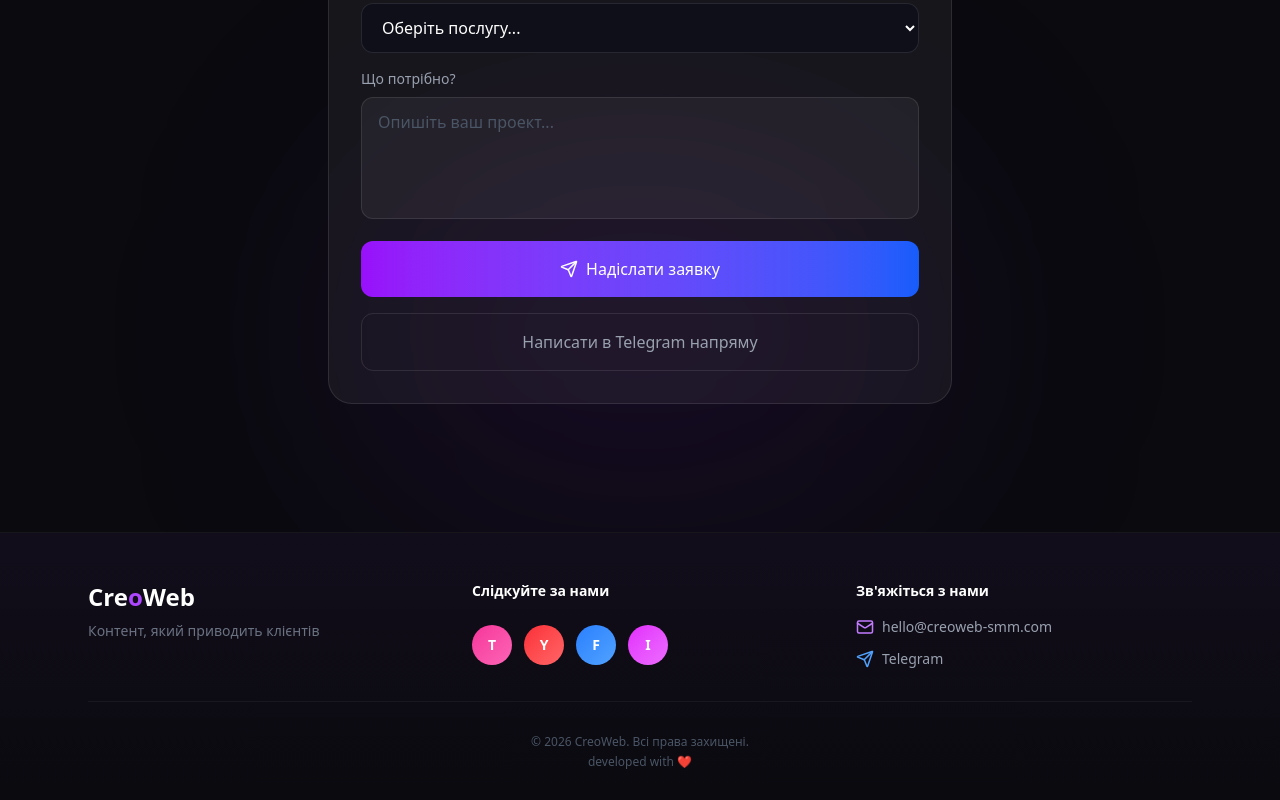
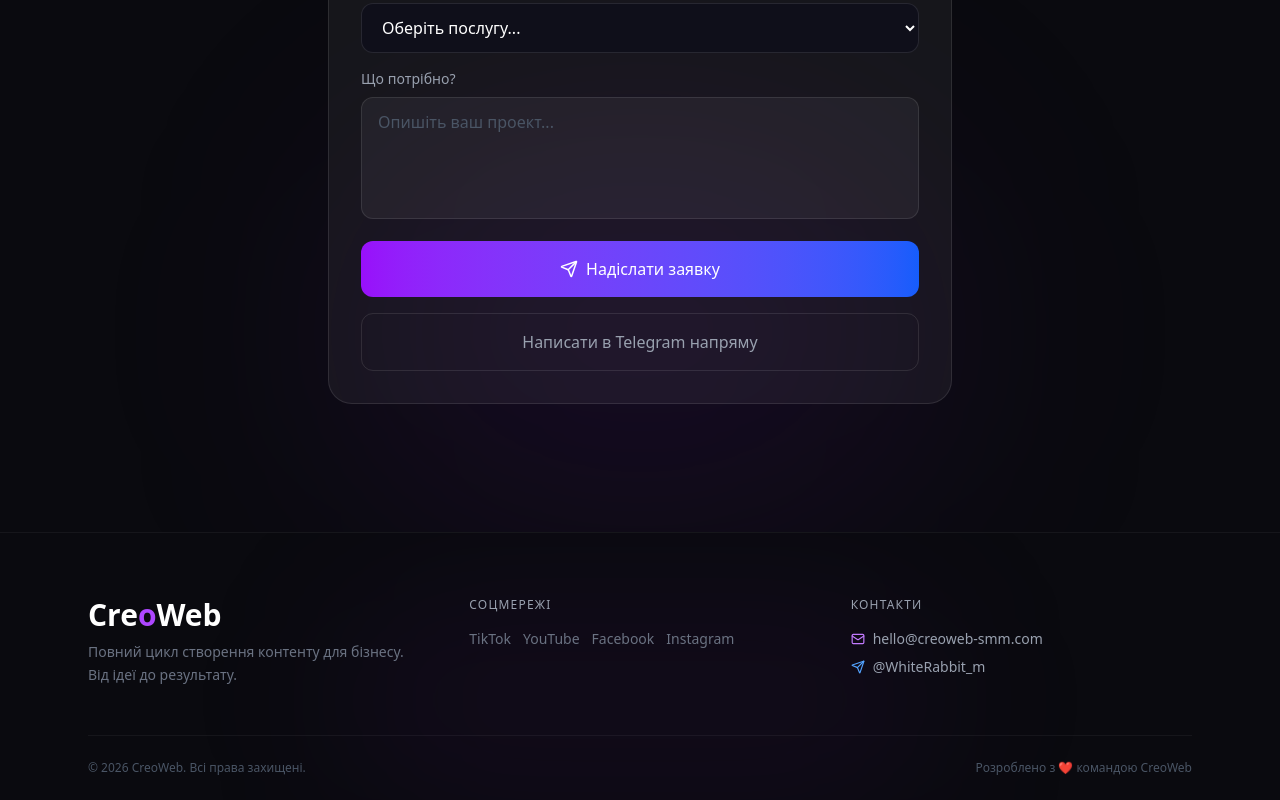
Before and after one commit to Amoizzi/creoweb, a Next.js app: page / in a window 1280 px wide. Shown: the part 6060-6860 px from the top of the page. Built offline with nearby package versions, Linux system fonts and the light colour scheme.

Commit message:
fix: footer redesign clean

```diff
--- a/src/components/layout/Footer.tsx
+++ b/src/components/layout/Footer.tsx
@@ -2,30 +2,35 @@
 import { Mail, Send } from "lucide-react";
 
 const socials = [
-  { name: "TikTok", url: "https://www.tiktok.com/@content.creator.ua", icon: "T", gradient: "from-pink-500 to-pink-400" },
-  { name: "YouTube", url: "https://www.youtube.com/@content.creator4you", icon: "Y", gradient: "from-red-500 to-red-400" },
-  { name: "Facebook", url: "https://www.facebook.com/profile.php?id=61567176612479", icon: "F", gradient: "from-blue-500 to-blue-400" },
-  { name: "Instagram", url: "https://www.instagram.com/contentcreator4you.ua/", icon: "I", gradient: "from-fuchsia-500 to-fuchsia-400" },
+  { name: "TikTok", url: "https://www.tiktok.com/@content.creator.ua", color: "hover:text-pink-400" },
+  { name: "YouTube", url: "https://www.youtube.com/@content.creator4you", color: "hover:text-red-400" },
+  { name: "Facebook", url: "https://www.facebook.com/profile.php?id=61567176612479", color: "hover:text-blue-400" },
+  { name: "Instagram", url: "https://www.instagram.com/contentcreator4you.ua/", color: "hover:text-fuchsia-400" },
 ];
 
 export default function Footer() {
   return (
-    <footer className="relative border-t border-white/5 bg-[#0a0a0f] py-12 overflow-hidden">
-      <div className="absolute inset-0 bg-gradient-to-b from-purple-500/5 to-transparent pointer-events-none" />
+    <footer className="relative border-t border-white/5 bg-[#0a0a0f] pt-16 pb-8 overflow-hidden">
+      <div className="absolute bottom-0 left-1/2 -translate-x-1/2 w-[600px] h-[200px] bg-purple-900/10 blur-[80px] rounded-full pointer-events-none" />
 
-      <div className="max-w-6xl mx-auto px-6 relative z-10">
-        <div className="grid grid-cols-1 md:grid-cols-3 gap-12 mb-8">
+      <div className="relative z-10 max-w-6xl mx-auto px-6">
+
+        {/* Top row */}
+        <div className="grid grid-cols-1 md:grid-cols-3 gap-10 mb-12">
+
           {/* Brand */}
           <div>
-            <span className="font-display font-bold text-2xl text-white">
+            <span className="font-display font-bold text-3xl text-white">
               Cre<span className="text-purple-500">o</span>Web
             </span>
-            <p className="text-gray-500 text-sm mt-2">Контент, який приводить клієнтів</p>
+            <p className="text-gray-500 text-sm mt-2 leading-relaxed max-w-xs">
+              Повний цикл створення контенту для бізнесу. Від ідеї до результату.
+            </p>
           </div>
 
           {/* Socials */}
-          <div className="flex flex-col gap-4">
-            <h3 className="text-white text-sm font-semibold mb-2">Слідкуйте за нами</h3>
+          <div>
+            <p className="text-gray-400 text-xs uppercase tracking-widest mb-4 font-medium">Соцмережі</p>
             <div className="flex flex-wrap gap-3">
               {socials.map((s) => (
                 <a
@@ -33,39 +38,45 @@ export default function Footer() {
                   href={s.url}
                   target="_blank"
                   rel="noopener noreferrer"
-                  title={s.name}
-                  className={`w-10 h-10 rounded-full bg-gradient-to-br ${s.gradient} flex items-center justify-center text-white text-sm font-bold hover:scale-110 transition-transform duration-200`}
+                  className={`text-gray-500 text-sm font-medium transition-colors duration-200 ${s.color}`}
                 >
-                  {s.icon}
+                  {s.name}
                 </a>
               ))}
             </div>
           </div>
 
           {/* Contact */}
-          <div className="flex flex-col gap-3">
-            <h3 className="text-white text-sm font-semibold mb-1">Зв'яжіться з нами</h3>
+          <div>
+            <p className="text-gray-400 text-xs uppercase tracking-widest mb-4 font-medium">Контакти</p>
+            <div className="flex flex-col gap-2">
               <a
                 href="mailto:hello@creoweb-smm.com"
-              className="flex items-center gap-2 text-gray-400 hover:text-purple-400 transition-colors text-sm"
+                className="flex items-center gap-2 text-gray-400 hover:text-white transition-colors text-sm"
               >
-              <Mail size={18} className="text-purple-400" />
+                <Mail size={14} className="text-purple-400" />
                 hello@creoweb-smm.com
               </a>
               <a
-              href="https://t.me/creoweb_support"
-              className="flex items-center gap-2 text-gray-400 hover:text-blue-400 transition-colors text-sm"
+                href="https://t.me/WhiteRabbit_m"
+                target="_blank"
+                rel="noopener noreferrer"
+                className="flex items-center gap-2 text-gray-400 hover:text-white transition-colors text-sm"
               >
-              <Send size={18} className="text-blue-400" />
-              Telegram
+                <Send size={14} className="text-blue-400" />
+                @WhiteRabbit_m
               </a>
             </div>
           </div>
 
-        <div className="border-t border-white/5 pt-8 text-center text-gray-600 text-xs">
-          <p>© 2026 CreoWeb. Всі права захищені.</p>
-          <p className="mt-1">developed with ❤️</p>
         </div>
+
+        {/* Bottom row - one line */}
+        <div className="border-t border-white/5 pt-6 flex flex-col md:flex-row items-center justify-between gap-2">
+          <p className="text-gray-600 text-xs">© 2026 CreoWeb. Всі права захищені.</p>
+          <p className="text-gray-600 text-xs">Розроблено з ❤️ командою CreoWeb</p>
+        </div>
+
       </div>
     </footer>
   );
```
Lines whose indentation alone changed are shown as unchanged.
